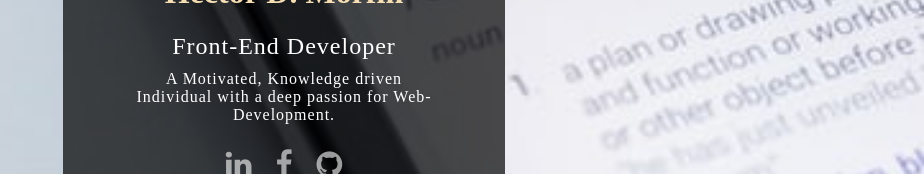
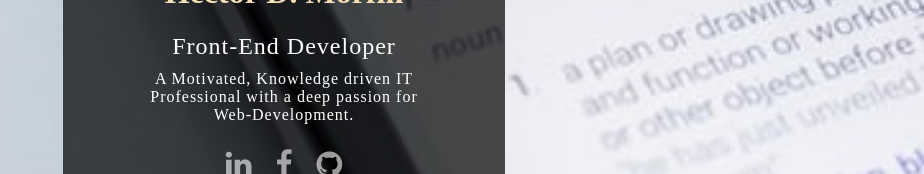
Before and after one commit to HeckDev/ProfilePage, a plain HTML site: page index.html in a window 1280 px wide. Shown: the part 329-503 px from the top of the page, without its empty margins (356-1280 px from the left). Drawn offline with Linux system fonts and the light colour scheme.

Commit message:
Add files via upload

```diff
--- a/index.html
+++ b/index.html
@@ -34,7 +34,7 @@
         </div>
         <h1>Hector D. Morfin</h1>
         <h2>Front-End Developer</h2>
-        <p>A Motivated, Knowledge driven Individual with a deep passion for Web-Development.
+        <p>A Motivated, Knowledge driven IT Professional with a deep passion for Web-Development.
         </p>
         <div class="social">
             <a href="https://www.linkedin.com/in/hector-morfin-278749124/" target="_blank"><i
```
